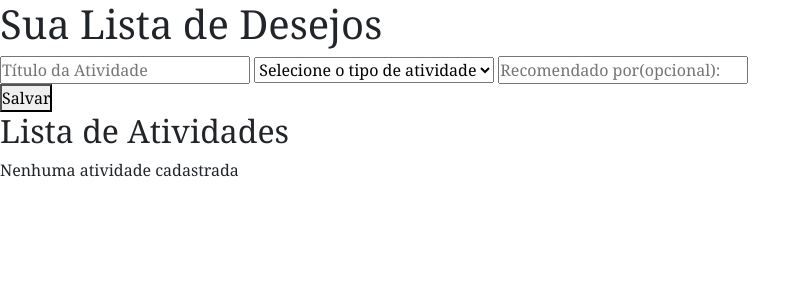
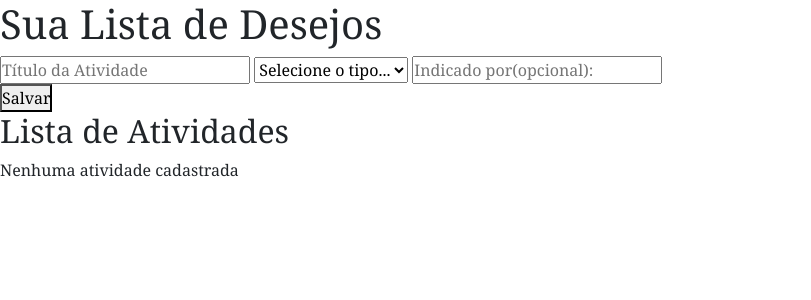
Before and after one commit to JoaoVPalandi/Must-Watch, a Flask app: page /lista in a window 1280 px wide. Shown: the top 300 px of the page, without its empty margins (0-811 px from the left). Run offline with Flask 3, Linux system fonts and the light colour scheme; data that the repository does not hold is empty.

Commit message:
feat: adicionar campo 'indicado_por' e ajustar nomes de atributos para consistência

```diff
--- a/app.py
+++ b/app.py
@@ -17,8 +17,10 @@ def atividade():
 
     if request.method == 'POST':
         titulo_atividade = request.form['titulo-atividade']
-        tipo_de_atividade = request.form['tipo-de-atividade']
-        atividade = Atividade(titulo_atividade, tipo_de_atividade)
+        tipo_de_atividade = request.form['tipo_de_atividade']
+        indicado_por = request.form['indicado_por']
+
+        atividade = Atividade(titulo_atividade, tipo_de_atividade,indicado_por)
         atividade.salvar_atividade()
 
     atividades = Atividade.obter_atividades()
@@ -38,7 +40,7 @@ def update(idAtividade):
 
     if request.method == 'POST':
         titulo_atividade = request.form['titulo-atividade']
-        tipo_de_atividade = request.form['tipo-de-atividade']
+        tipo_de_atividade = request.form['tipo_de_atividade']
         atividade = Atividade(titulo_atividade, tipo_de_atividade, idAtividade)
         atividade.atualizar_atividade()
 
--- a/models/database.py
+++ b/models/database.py
@@ -14,7 +14,8 @@ def init_db(db_name: str = DB_PATH):
         CREATE TABLE IF NOT EXISTS atividades (
             id INTEGER PRIMARY KEY AUTOINCREMENT,
             titulo_atividade TEXT NOT NULL,
-            tipo_de_atividade TEXT
+            tipo_de_atividade TEXT,
+            indicado_por TEXT
         );
         """)
 
@@ -29,7 +30,8 @@ class Database:
        CREATE TABLE IF NOT EXISTS atividades (
             id INTEGER PRIMARY KEY AUTOINCREMENT,
             titulo_atividade TEXT NOT NULL,
-            tipo_de_atividade TEXT
+            tipo_de_atividade TEXT,
+            indicado_por TEXT
         );
         """)
 
--- a/models/lista.py
+++ b/models/lista.py
@@ -4,38 +4,40 @@ from models.database import Database
 
 class Atividade:
     """
-        Classe Para representar tarefa, com metodos para salvar, obter, excluir e  atualizar tarefas com um banco de dados usando a classe Database.
+        Classe Para representar atividade, com metodos para salvar, obter, excluir e  atualizar tarefas com um banco de dados usando a classe Database.
     """
-    def __init__(self: Self, titulo_atividade: Optional[str], tipo_de_atividade: Optional[str] = None, id_atividade:Optional[int] = None,)-> None:
+    def __init__(self: Self, titulo_atividade: Optional[str], tipo_de_atividade: Optional[str] = None ,indicado_por:Optional[str] = None, id_atividade:Optional[int] = None)-> None:
         self.titulo_atividade: Optional[str] = titulo_atividade
         self.tipo_de_atividade: Optional[str]  = tipo_de_atividade
+        self.indicado_por: Optional[str] = indicado_por
         self.id_atividade: Optional[int] = id_atividade
+
 
     @classmethod
     def id(cls, id: int) -> Self:
         with Database() as db:
-            query: str = 'SELECT titulo_atividade, tipo_de_atividade FROM atividades WHERE id = ?;'
+            query: str = 'SELECT titulo_atividade, tipo_de_atividade, indicado_por FROM atividades WHERE id = ?;'
             params: tuple = (id,)
             resultado = db.buscar_tudo(query, params)
             print(resultado)
 
             #desenpacotamento de coleção
-            [[titulo, tipo]] = resultado
+            [[titulo, tipo, indicado]] = resultado
 
-        return cls(id_atividade=id, titulo_atividade=titulo, tipo_de_atividade=tipo)
+        return cls(id_atividade=id, titulo_atividade=titulo, tipo_de_atividade=tipo, indicado_por=indicado)
 
     def salvar_atividade(self: Self)-> None:
         with Database() as db:
-            query: str = " INSERT INTO atividades (titulo_atividade, tipo_de_atividade) VALUES (?, ?);"
-            params: tuple = (self.titulo_atividade, self.tipo_de_atividade)
+            query: str = " INSERT INTO atividades (titulo_atividade, tipo_de_atividade, indicado_por) VALUES (?, ?, ?);"
+            params: tuple = (self.titulo_atividade, self.tipo_de_atividade, self.indicado_por)
             db.executar(query, params)
 
     @classmethod
     def obter_atividades(cls) -> list[Self]:
         with Database() as db:
-            query: str = 'SELECT titulo_atividade, tipo_de_atividade, id FROM atividades;'
+            query: str = 'SELECT titulo_atividade, tipo_de_atividade, indicado_por, id FROM atividades;'
             resultados: list[Any] = db.buscar_tudo(query)
-            atividades: list[Any] = [cls(titulo, tipo, id) for titulo, tipo, id in resultados]
+            atividades: list[Any] = [cls(titulo, tipo, indicado_por, id) for titulo, tipo, indicado_por, id in resultados]
             return atividades
 
     def excluir_atividade(self) -> Cursor:
@@ -47,7 +49,7 @@ class Atividade:
 
     def atualizar_atividade(self) -> Cursor:
            with Database() as db:
-            query: str = 'UPDATE atividades SET titulo_atividade = ?, tipo_de_atividade = ? WHERE id = ?;'
-            params: tuple = (self.titulo_atividade, self.tipo_de_atividade, self.id_atividade)
+            query: str = 'UPDATE atividades SET titulo_atividade = ?, tipo_de_atividade = ?, indicado_por = ? WHERE id = ?;'
+            params: tuple = (self.titulo_atividade, self.tipo_de_atividade,self.indicado_por, self.id_atividade)
             resultado: Cursor = db.executar(query, params)
             return resultado
--- a/templates/lista.html
+++ b/templates/lista.html
@@ -8,23 +8,33 @@
             <input type="text" name="titulo-atividade"
                 id="titulo-atividade" placeholder="Título da Atividade"
                 required value="{{ atividade_selecionada.titulo_atividade if atividade_selecionada else '' }}">
-           <select name="tipo-de-atividade" id="tipo-de-atividade" required>
-                <option value="" {% if not atividade_selecionada %}selected{% endif %} disabled>
-                Selecione o tipo de atividade
+
+           <select name="tipo_de_atividade" id="tipo_de_atividade" required>
+
+                <option value="" disabled {% if not atividade_selecionada %}selected{% endif %}>
+                    Selecione o tipo...
                 </option>
-                <option value="jogo">Jogo</option>
 
+                {% set opcoes_padrao = ['Jogo', 'Filme', 'Série', 'Livro'] %}
+
+                {% for opcao in opcoes_padrao %}
+                    <option value="{{ opcao }}"
+                        {% if atividade_selecionada and atividade_selecionada.tipo_de_atividade == opcao %}selected{% endif %}>
+                        {{ opcao }}
+                    </option>
+                {% endfor %}
 
                 {% for tipo in lista_de_tipos %}
                     <option value="{{ tipo }}"
-                         {% if atividade_selecionada and atividade_selecionada.tipo_de_atividade == tipo %}selected{% endif %}>
+                        {% if atividade_selecionada and atividade_selecionada.tipo_de_atividade == tipo %}selected{% endif %}>
                         {{ tipo }}
                     </option>
                 {% endfor %}
+
             </select>
 
-            <input type="search" name="recomendado-por" placeholder="Recomendado por(opcional):"
-                id="tipo" value="{{ atividade_selecionada.tipo_de_atividade if atividade_selecionada else '' }}">
+            <input type="search" name="indicado_por" placeholder="Indicado por(opcional):"
+                id="tipo" value="{{ atividade_selecionada.indicado_por if atividade_selecionada else '' }}">
 
             <div class="form-buttons">
                 <button type="submit" class="btn-save">Salvar</button>
```
